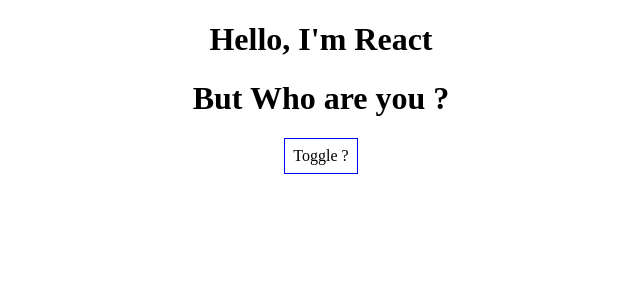
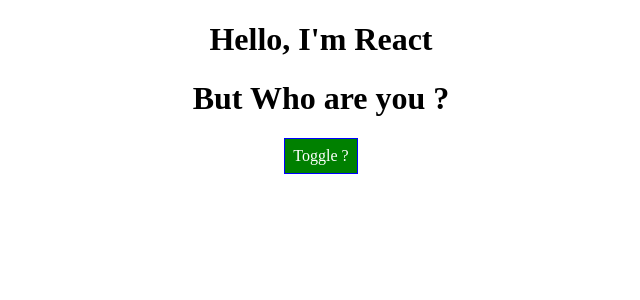
Before and after one commit to ShahriyarHussain/react-complete-guide, a React (Create React App) app: page / in a window 1280 px wide. Shown: the top 300 px of the page, without its empty margins (319-959 px from the left). Built offline with nearby package versions, Linux system fonts and the light colour scheme.

Commit message:
Add dynamic styling

```diff
--- a/package.json
+++ b/package.json
@@ -25,5 +25,8 @@
       "last 1 firefox version",
       "last 1 safari version"
     ]
+  },
+  "devDependencies": {
+    "eslint": "^7.32.0"
   }
 }
--- a/src/App.css
+++ b/src/App.css
@@ -5,28 +5,3 @@
 .App {
   text-align: center;
 }
-
-.App-logo {
-  animation: App-logo-spin infinite 20s linear;
-  height: 80px;
-}
-
-.App-header {
-  background-color: #222;
-  height: 150px;
-  padding: 20px;
-  color: white;
-}
-
-.App-title {
-  font-size: 1.5em;
-}
-
-.App-intro {
-  font-size: large;
-}
-
-@keyframes App-logo-spin {
-  from { transform: rotate(0deg); }
-  to { transform: rotate(360deg); }
-}
--- a/src/App.js
+++ b/src/App.js
@@ -2,13 +2,12 @@
 import "./App.css";
 import Person from "./Person/Person";
 
-
 class App extends Component {
   state = {
     persons: [
-      { id: '1', name: "Dennis", age: "25" },
-      { id: '2', name: "Ritchie", age: "25" },
-      { id: '3', name: "Linus", age: "25" },
+      { id: "1", name: "Dennis", age: "25" },
+      { id: "2", name: "Ritchie", age: "25" },
+      { id: "3", name: "Linus", age: "25" },
     ],
     showPersons: false,
   };
@@ -33,49 +32,54 @@
         { name: event.target.value, age: 35 },
         { name: "Ella", age: 45 },
         { name: "Baldur", age: 22 },
-      ]
+      ],
     });
-  }
+  };
 
   deletePersonhandler = (personIndex) => {
     // const persons = this.state.persons.slice(); //older approach
     const persons = [...this.state.persons];
     persons.splice(personIndex, 1);
-    this.setState({persons: persons});
-  }
+    this.setState({ persons: persons });
+  };
 
   togglePersonsHandler = () => {
     const doesShow = this.state.showPersons;
-    this.setState({showPersons: !doesShow});
+    this.setState({ showPersons: !doesShow });
   };
 
   render() {
     const style = {
-          backgroundColor: 'white',
-          font: 'inherit',
-          border: '1px solid blue',
-          padding: '8px',
-          cursor: 'pointer'
+      backgroundColor: "green",
+      color: "white",
+      font: "inherit",
+      border: "1px solid blue",
+      padding: "8px",
+      cursor: "pointer",
     };
 
     let persons = null;
 
     if (this.state.showPersons) {
+      style.backgroundColor = "red";
       persons = (
         <div>
           {this.state.persons.map((person, index) => {
-          return <Person
+            return (
+              <Person
                 click={this.deletePersonhandler.bind(index)}
                 name={person.name}
                 age={person.age}
-            key={index} />
+                key={index}
+              />
+            );
           })}
         </div>
       );
     }
 
     return (
-      <div className="App">
+      <div className='App'>
         <h1>Hello, I'm React</h1>
         <h1>But Who are you ?</h1>
         <button style={style} onClick={this.togglePersonsHandler}>
```
Also changed, not shown: src/logo.svg (deleted), 1 other file (tests, documents, lock files or other folders). Lines whose indentation alone changed are shown as unchanged.
